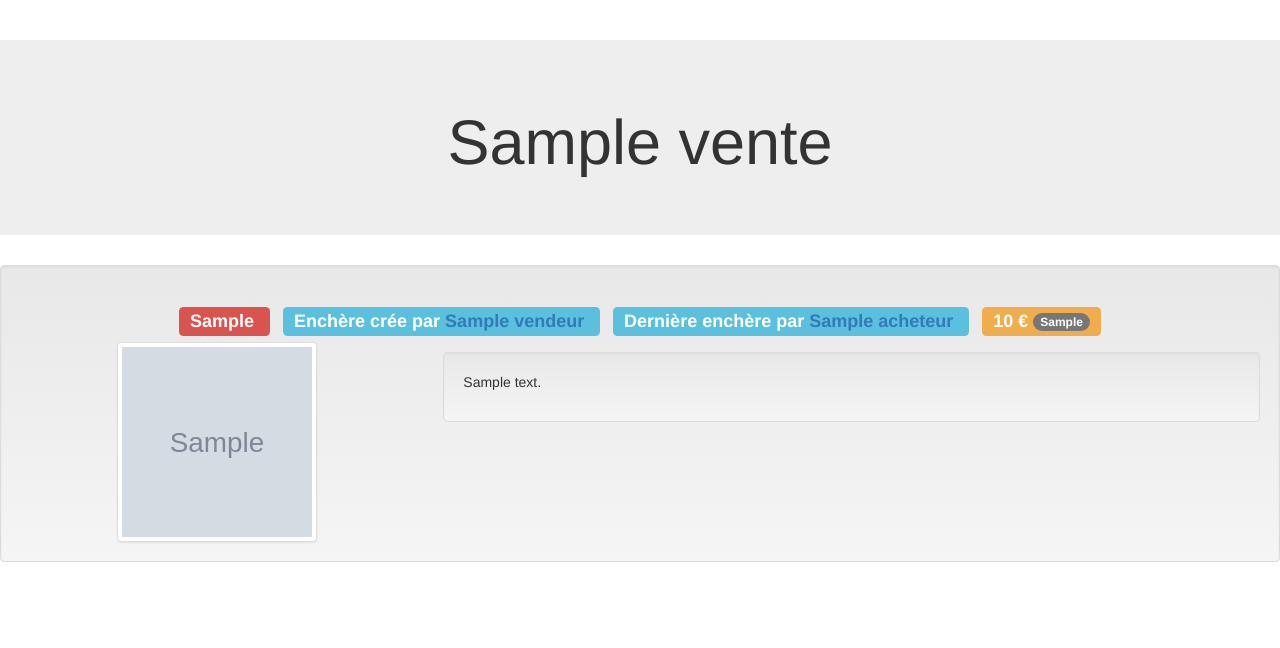
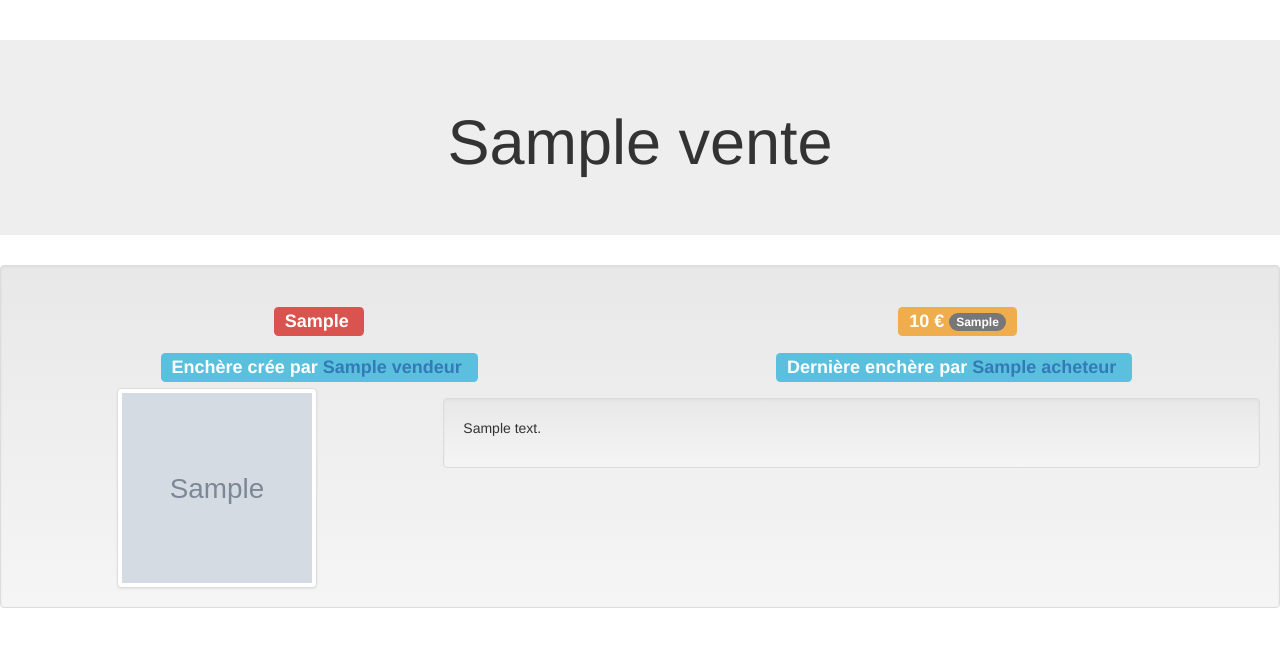
Before and after one commit to emeric254/Web-STRI-S2-Encheres, a PHP site: template PHP/vue/vente.php in a window 1280 px wide. Shown: the top 648 px of the page. Run offline with PHP 8.4, Linux system fonts and the light colour scheme; the template is opened without the code that fills it: most values are stand-ins (such as "Sample title", 1, 10 or a date in 2020); grey boxes marked "Sample" are stand-in pictures; some libraries are stand-ins or nearby versions.

Commit message:
maj graphique vente pour eviter surpassement et debordement

```diff
--- a/PHP/vue/vente.php
+++ b/PHP/vue/vente.php
@@ -19,11 +19,14 @@
 
             <div class="well">
                 <div class="row text-center">
+                    <div class="col-md-6 col-lg-6 text-center">
 						<h3>
 							<span class="label label-danger">
 								<?php print $vente->tempsRestant; ?>
 							</span>
 							&nbsp;
+						</h3>
+						<h3>
 							<span class="label label-info">
 								Enchère crée par
 								<a href="profil-<?php print $vente->Vendeur->id; ?>">
@@ -31,13 +34,10 @@
 								</a>
 							</span>
 							&nbsp;
-						<span class="label label-info">
-							Dernière enchère par
-							<a href="profil-<?php print $vente->Acheteur->id; ?>">
-								<?php print $vente->Acheteur->nom; ?>
-							</a>
-						</span>
-						&nbsp;
+						</h3>
+					</div>
+                    <div class="col-md-6 col-lg-6 text-center">
+						<h3>
 							<span class="label label-warning">
 								<?php print $vente->prix; ?>
 								€
@@ -46,6 +46,16 @@
 								</span>
 							</span>
 						</h3>
+						<h3>
+							<span class="label label-info">
+								Dernière enchère par
+								<a href="profil-<?php print $vente->Acheteur->id; ?>">
+									<?php print $vente->Acheteur->nom; ?>
+								</a>
+							</span>
+							&nbsp;
+						</h3>
+					</div>
                 </div>
                 <div class="row">
                     <div class="col-sm-5 col-md-4 col-lg-4 text-center">
```
Lines whose indentation alone changed are shown as unchanged.
